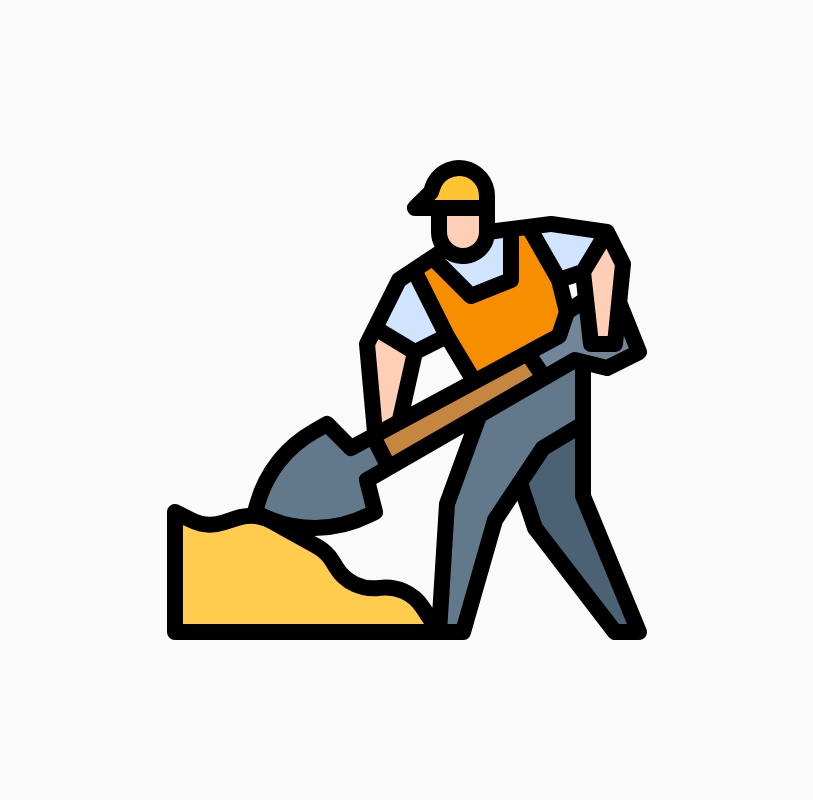
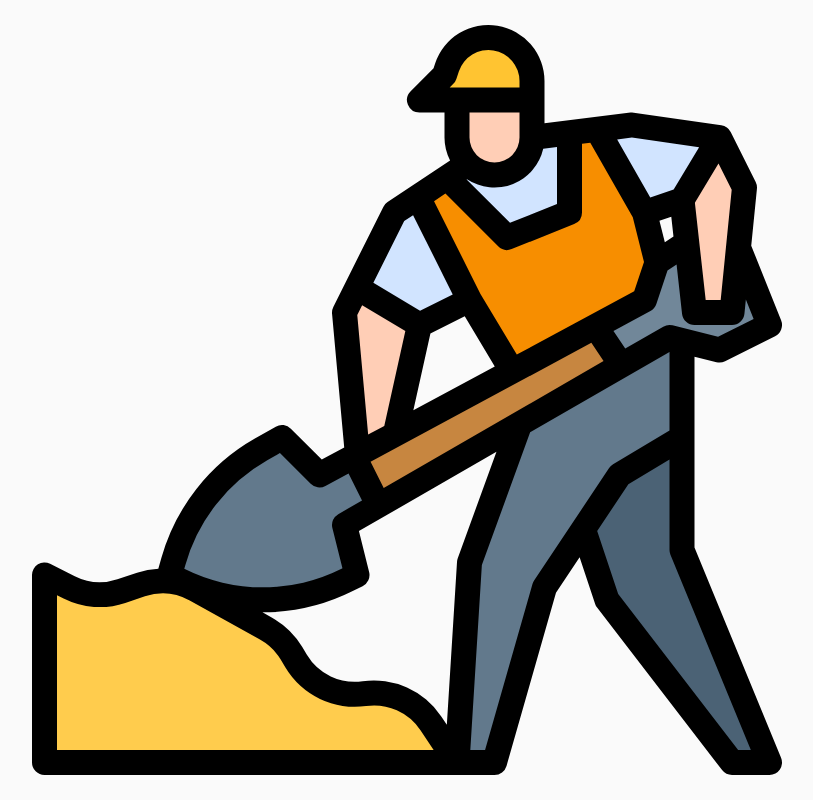
Before and after one commit to athulsn/athul-web, a React (Create React App) app: page / in a window 1280 px wide. Shown: the whole page, without its empty margins (233-1046 px from the left). Built offline with nearby package versions, Linux system fonts and the light colour scheme.

Commit message:
Update App.js

```diff
--- a/src/App.js
+++ b/src/App.js
@@ -3,7 +3,7 @@ import './App.css';
 function App() {
   return (
     <div className="App">
-      <img style={{objectFit:'none', height:'100%', background: 'inherit'}} src="under_dev.svg"/>
+      <img style={{objectFit:'contain', height:'100%', width:'100%', background: 'inherit'}} src="under_dev.svg"/>
     </div>
   );
 }
```
